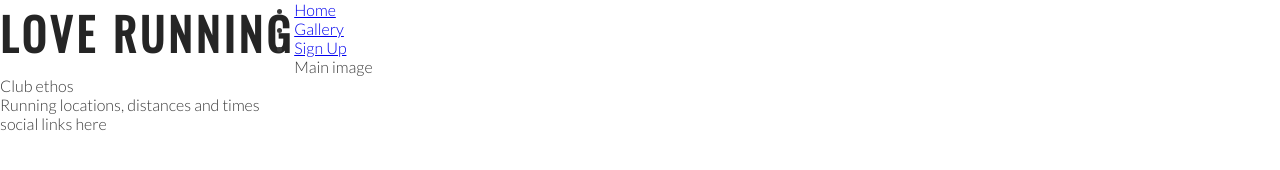
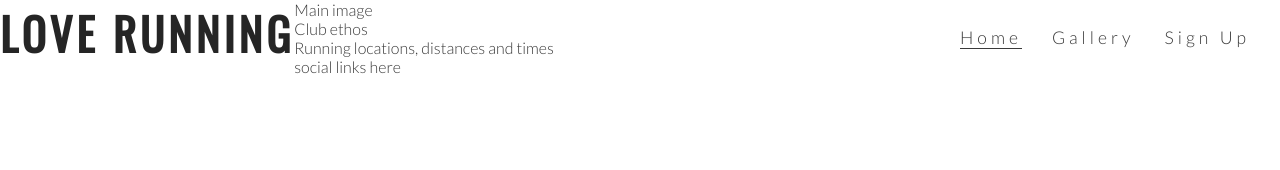
Before and after one commit to johannes2503/love-running, a plain HTML site: page index.html in a window 1280 px wide. Drawn offline with nearby package versions, Linux system fonts and the light colour scheme.

Commit message:
Style navigation links

```diff
--- a/assets/css/style.css
+++ b/assets/css/style.css
@@ -25,3 +25,32 @@ h1, h2 {
     float: left;
     font-size: 280%;
 }
+
+#menu {
+    font-size: 110%;
+    letter-spacing: 4px;
+}
+
+#menu, #logi {
+    line-height: 75px;
+}
+
+#menu li {
+    float: right;
+    list-style-type: none;
+    margin-right: 30px;
+
+}
+
+#menu a {
+    text-decoration: none;
+    color: inherit;
+}
+
+#menu a:hover {
+    border-bottom: 1px solid #3a3a3a;
+}
+
+.active {
+    border-bottom: 1px solid #3a3a3a;
+}
--- a/index.html
+++ b/index.html
@@ -14,16 +14,16 @@
         <a href="index.html">
             <h1 id="logo">Love Running</h1>
         </a>
-        <nav>
+        <nav id="menu">
             <ul>
                 <li>
-                    <a href="index.html">Home</a>
+                    <a href="#">Sign Up</a>
                 </li>
                 <li>
                     <a href="#">Gallery</a>
                 </li>
                 <li>
-                    <a href="#">Sign Up</a>
+                    <a href="index.html" class="active">Home</a>
                 </li>
             </ul>
         </nav>
```
